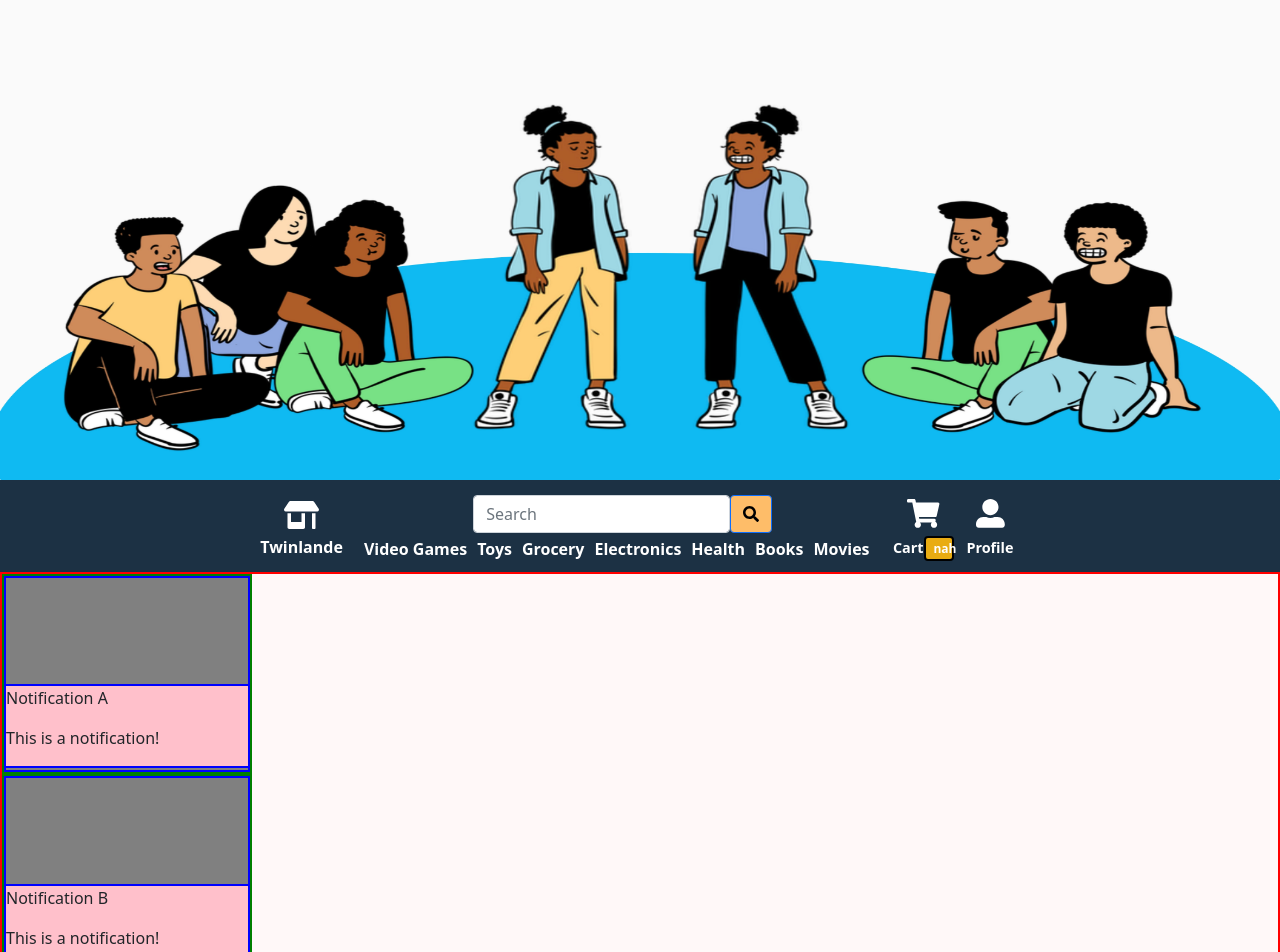
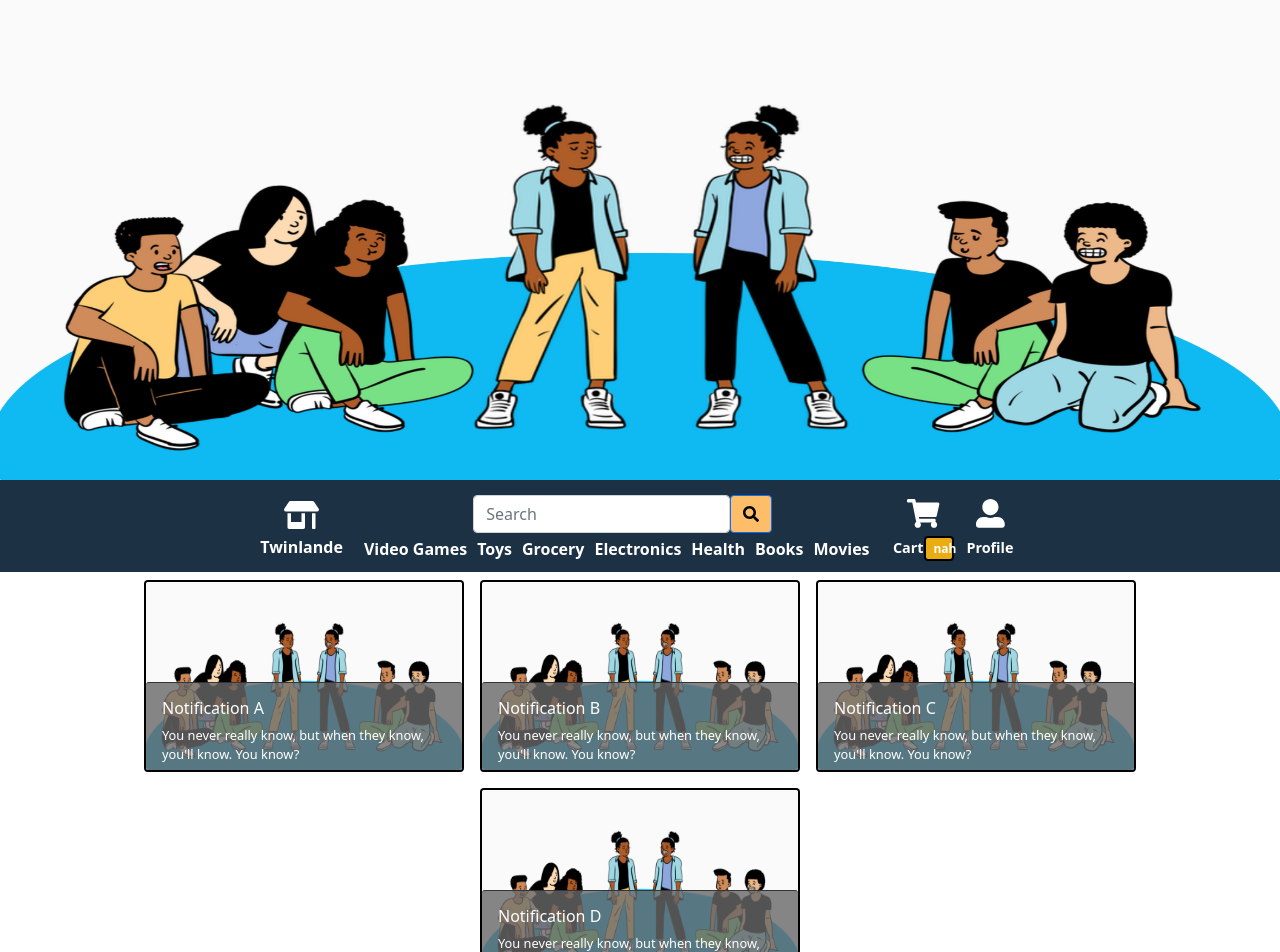
Before and after one commit to rocstory/twinlande-super-store, a React (Create React App) app in the folder tss-client/: page / in a window 1280 px wide. Shown: the top 952 px of the page. Built offline with nearby package versions, Linux system fonts and the light colour scheme.

Commit message:
Updating notifications element

```diff
--- a/tss-client/src/HomeMenu.css
+++ b/tss-client/src/HomeMenu.css
@@ -1,6 +1,6 @@
 .home-menu {
-    border: 2px solid red;
+    /* border: 2px solid red; */
     width: 100%;
     height: 40em;
-    background-color: #FFF8F8;
+    padding: 0.5em;
 }
--- a/tss-client/src/Notification.css
+++ b/tss-client/src/Notification.css
@@ -1,27 +1,27 @@
 .notification{
-    border: 2px solid green;
-    width: 250px;
-    height: 200px;
-    position: relative;
+    border: 2px solid black !important;
+    width: 20em;
+    height: 12em;
 }
-    .notification .img-wrapper, .notification .description {
-        position: absolute;
-        left: 0;
+    .notification-img {
+        height: 100%;
+
     }
 
-    .notification .img-wrapper {
-        border: 2px solid blue;
-        background-color: gray;
-        display: inline-block;
-        /* z-index: 0; */
-        width: 100%;
-        height: 100%;
+    .description-container {
+        border-top: 1px solid rgb(53, 52, 52);
+        border-radius: 0;
+        background-color: rgb(105, 104, 104, 0.8);
+        height: 5.5em;
+        margin: auto;
+        margin-bottom: 0;
+        color: white;
+        padding-top: 0.4em;
     }
-    .description {
-        border: 2px solid blue;
-        display: inline-block;
-        width: 100%;
-        z-index: 10;
-        background-color: pink;
-        top: 108px;
-    }
+        .description-container .title {
+            font-size: 1em;
+            margin-top: 0em;
+        }
+        .description-container .description {
+            font-size: 0.8em;
+        }
--- a/tss-client/src/Notification.js
+++ b/tss-client/src/Notification.js
@@ -1,21 +1,48 @@
 import React from "react";
+
 import "./Notification.css";
+import Card from "react-bootstrap/Card";
+
+import notificationImg from "./client-header-b.jpg";
+
 
 
 function Notification({payload}) {
 
     return (
-        <div className="notification">
-            <div className="img-wrapper">
-
-            </div>
-            <div className="description">
-                <p className="title">{payload}</p>
-                <p className="brief">This is a notification!</p>
-            </div>
+        <Card
+            variant="none"
+            className="notification"
+        >
+            <Card.Img
+                className="notification-img"
+                src={notificationImg}
+                alt="Notification image"
+            />
+            <Card.ImgOverlay
+                className="description-container"
+            >
+                <Card.Title className="title">{payload}</Card.Title>
+                <Card.Text className="description">
+                    You never really know, but when they know, you'll know. You know?
+                </Card.Text>
+            </Card.ImgOverlay>
+        </Card>
 
 
-        </div>
+
+
+        // <div className="notification">
+        //     <div className="img-wrapper">
+
+        //     </div>
+        //     <div className="description">
+        //         <p className="title">{payload}</p>
+        //         <p className="brief">This is a notification!</p>
+        //     </div>
+
+
+        // </div>
     );
 }
 
--- a/tss-client/src/Notifications.css
+++ b/tss-client/src/Notifications.css
@@ -1,5 +1,9 @@
-.notification-container{
-    border: 2px solid blue;
-    display: inline-block !important;
+.notifications-container{
+    display: flex;
     flex-direction: row;
+    flex-wrap: wrap;
+    column-gap: 1em;
+    row-gap: 1em;
+    justify-content: center;
+
 }
```
